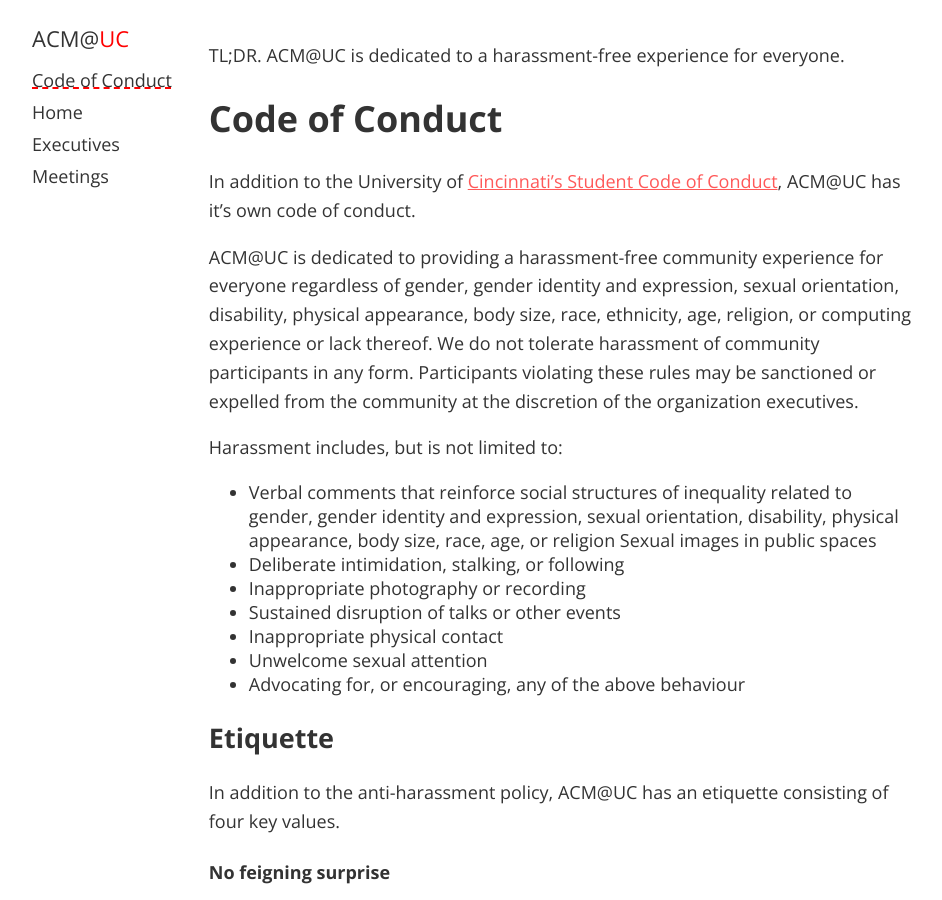
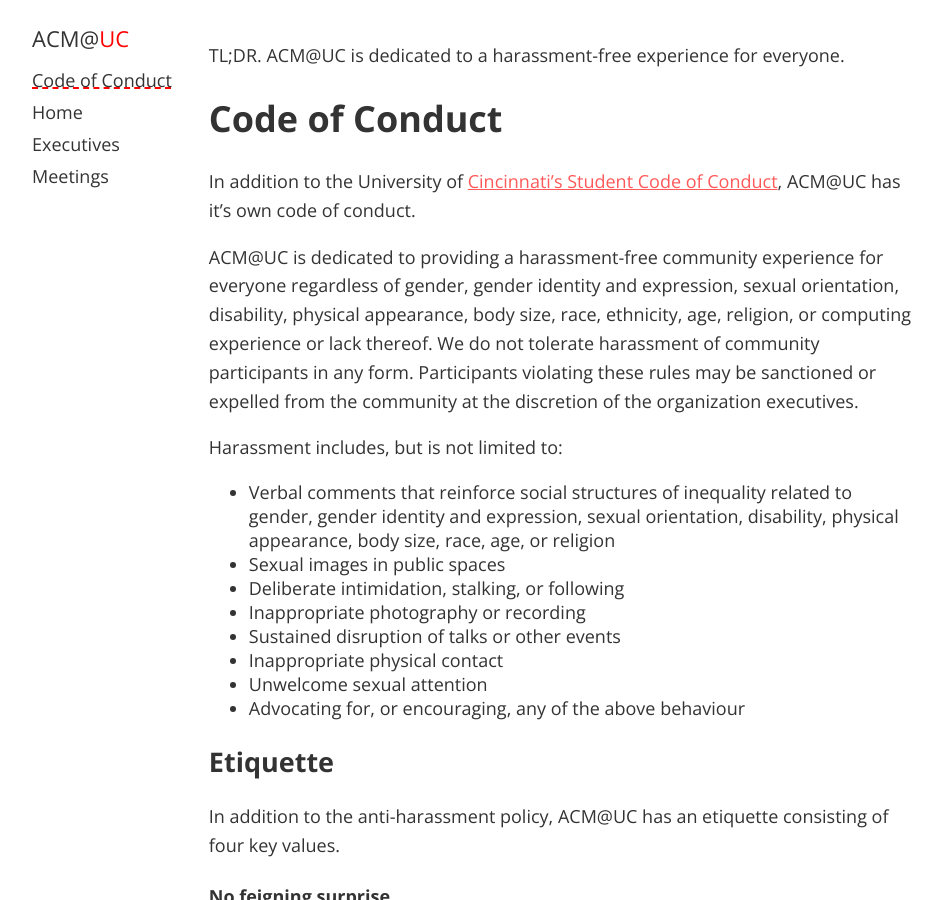
Before and after one commit to ACMatUC/acmatuc.github.io, a Jekyll site: the page built from conduct.md, in a window 1280 px wide and 900 px high. Shown: the whole window, without its empty margins (166-1108 px from the left). Built offline with Jekyll 4.4.1, drawn with Linux system fonts in a browser that asks for light colours.

Commit message:
Fix bullet point

```diff
--- a/conduct.md
+++ b/conduct.md
@@ -16,7 +16,7 @@
 Harassment includes, but is not limited to:
 
 * Verbal comments that reinforce social structures of inequality related to gender, gender identity and expression, sexual orientation,       disability, physical appearance, body size, race, age, or religion
-  Sexual images in public spaces
+* Sexual images in public spaces
 * Deliberate intimidation, stalking, or following
 * Inappropriate photography or recording
 * Sustained disruption of talks or other events
```
